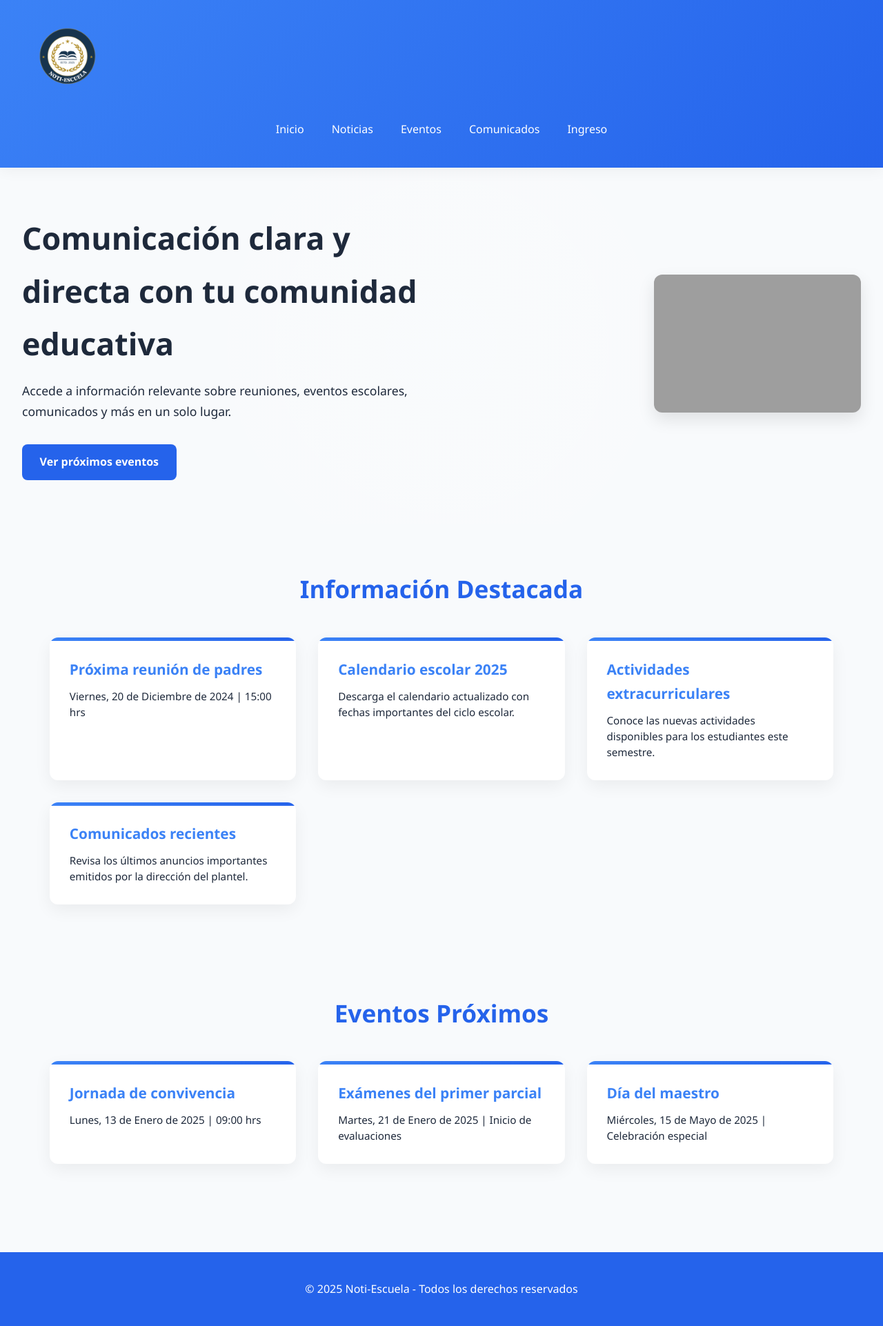
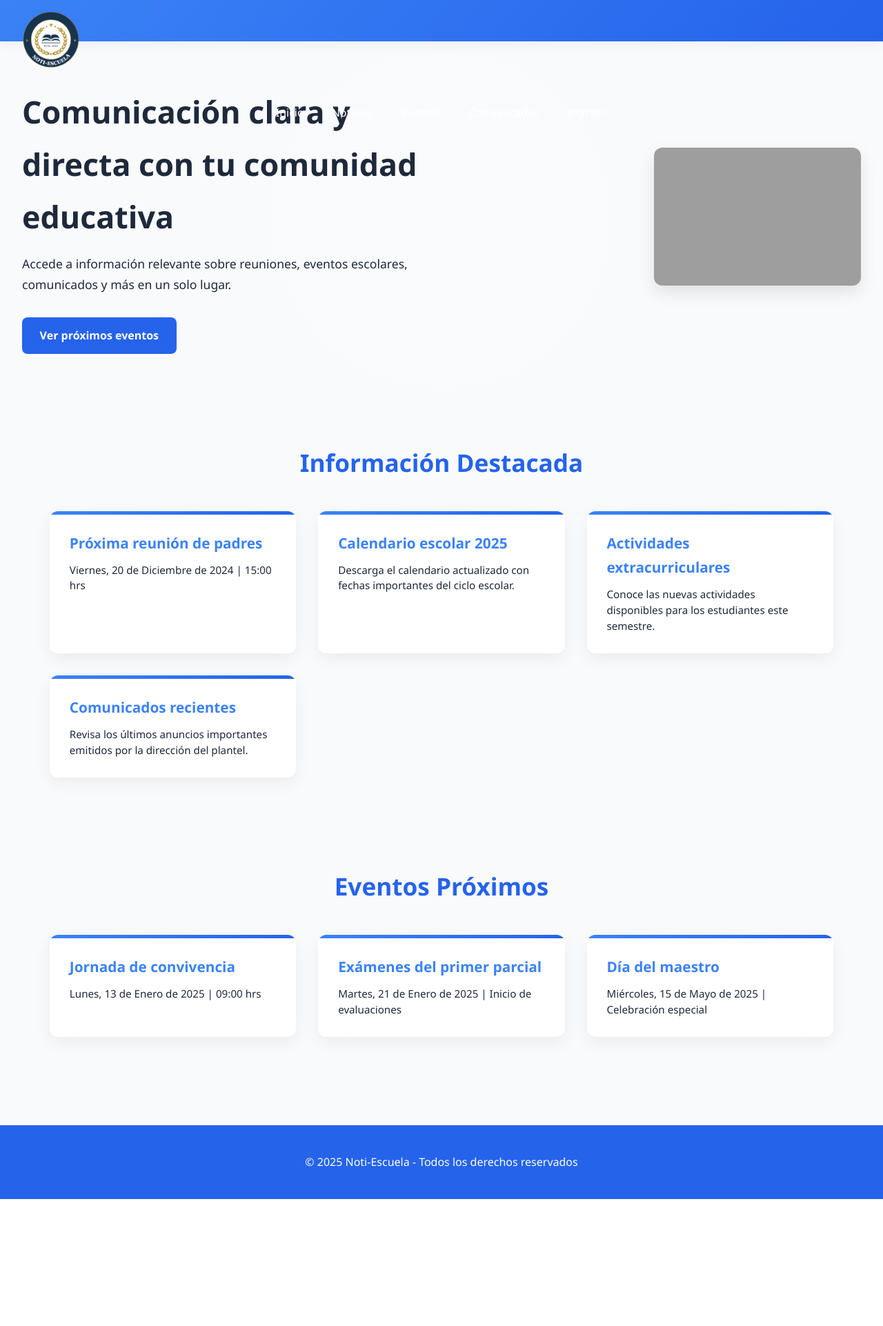
Before and after one commit to Loigon12/noti-escuela, a Flask app: page / in a window 1280 px wide. Shown: the whole page at 69% size. After the commit the page ends 1738 px from the top, so only its background shows below. Run offline with Flask 3, Linux system fonts and the light colour scheme; grey boxes are pictures that could not be loaded.

Commit message:
copia nueva

```diff
--- a/templates/index.html
+++ b/templates/index.html
@@ -35,11 +35,12 @@
     header {
       background: linear-gradient(135deg, var(--primary), var(--primary-dark));
       color: var(--white);
-      padding: 2rem 3rem;
+       padding: 0.5rem 1.5rem; /* Menos espacio vertical */
       position: sticky;
       top: 0;
       z-index: 100;
       box-shadow: 0 4px 20px var(--shadow);
+      height: 60px; /* Altura fija reducida */
     }
 
     header h1 {
```
